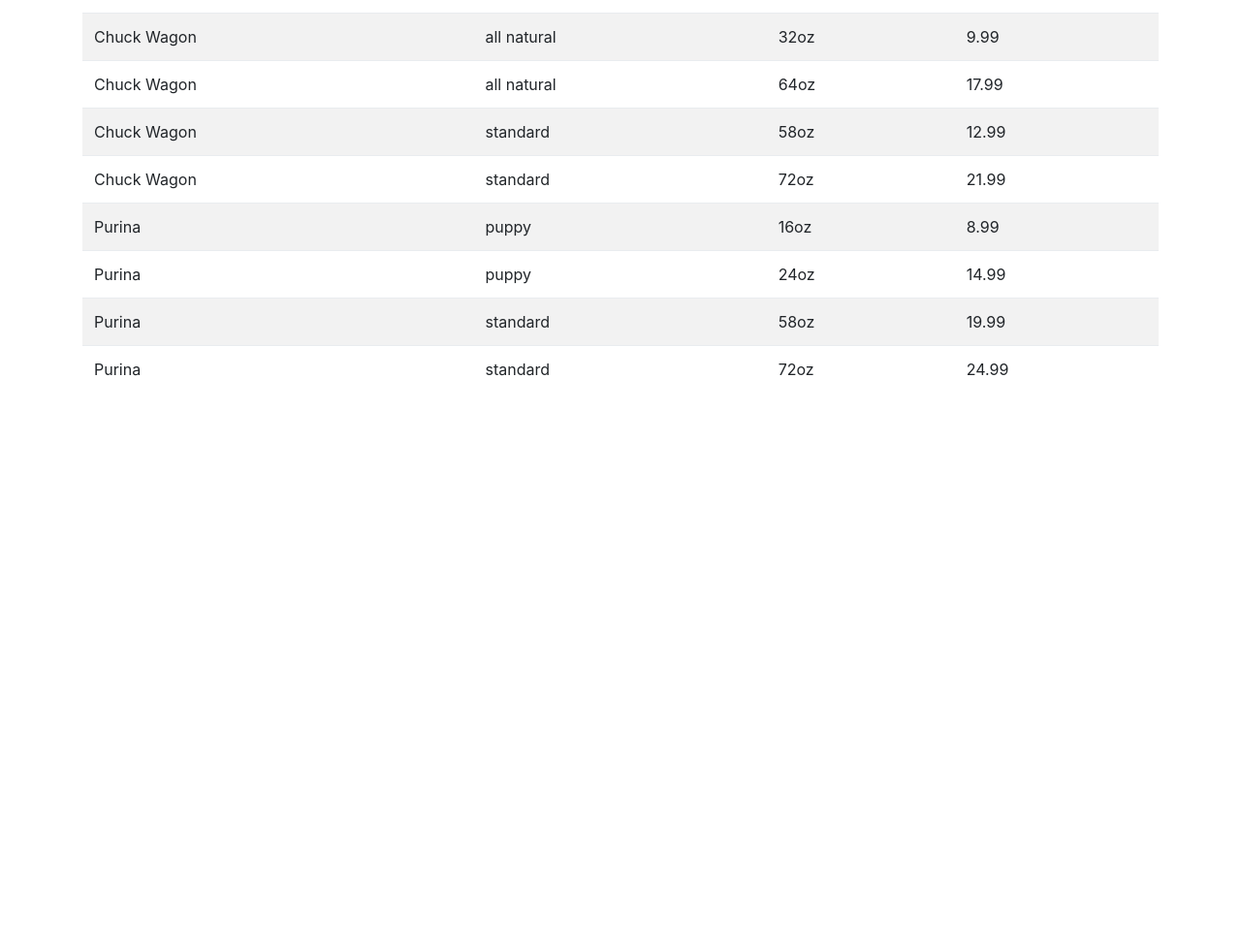
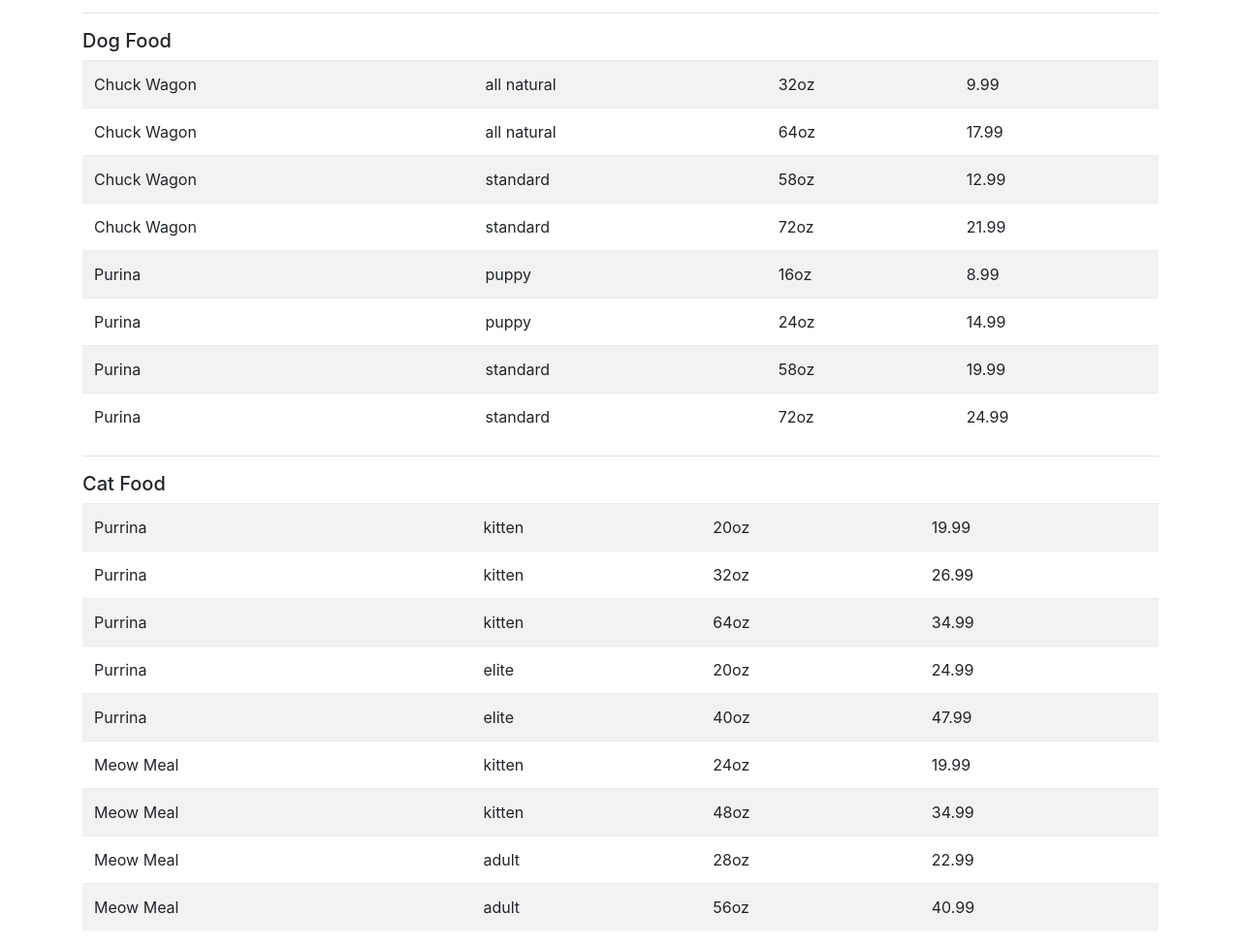
Before and after one commit to kenziebottoms/nss-front-02-spas, a plain HTML site: page exercises/pet_food/index.html in a window 1280 px wide. Shown: the part 53-1029 px from the top of the page at 97% size. Before the commit the page ends 800 px from the top, so only its background shows below. Drawn offline with nearby package versions, Linux system fonts and the light colour scheme.

Commit message:
dupe dog fnality for cats, added cats.json

```diff
--- /dev/null
+++ b/exercises/pet_food/cats.json
@@ -0,0 +1,70 @@
+{
+    "cat_brands": [
+        {
+            "name": "Purrina",
+            "types": [
+                {
+                    "name": "kitten",
+                    "volumes": [
+                        {
+                            "name": "20oz",
+                            "price": 19.99
+                        },
+                        {
+                            "name": "32oz",
+                            "price": 26.99
+                        },
+                        {
+                            "name": "64oz",
+                            "price": 34.99
+                        }
+                    ]
+                },
+                {
+                    "name": "elite",
+                    "volumes": [
+                        {
+                            "name": "20oz",
+                            "price": 24.99
+                        },
+                        {
+                            "name": "40oz",
+                            "price": 47.99
+                        }
+                    ]
+                }
+            ]
+        },
+        {
+            "name": "Meow Meal",
+            "types" : [
+                {
+                    "name": "kitten",
+                    "volumes": [
+                        {
+                            "name": "24oz",
+                            "price": 19.99
+                        },
+                        {
+                            "name": "48oz",
+                            "price": 34.99
+                        }
+                    ]
+                },
+                {
+                    "name": "adult",
+                    "volumes": [
+                        {
+                            "name": "28oz",
+                            "price": 22.99
+                        },
+                        {
+                            "name": "56oz",
+                            "price": 40.99
+                        }
+                    ]
+                }
+            ]
+        }
+    ]
+}
--- a/exercises/pet_food/food.json
+++ b/exercises/pet_food/dogs.json
@@ -4,7 +4,7 @@
             "name": "Chuck Wagon",
             "types": [
                 {
-                    "type": "all natural",
+                    "name": "all natural",
                     "volumes": [
                         {
                             "name": "32oz",
@@ -17,7 +17,7 @@
                     ]
                 },
                 {
-                    "type": "standard",
+                    "name": "standard",
                     "volumes": [
                         {
                             "name": "58oz",
@@ -35,7 +35,7 @@
             "name": "Purina",
             "types": [
                 {
-                    "type": "puppy",
+                    "name": "puppy",
                     "volumes": [
                         {
                             "name": "16oz",
@@ -48,7 +48,7 @@
                     ]
                 },
                 {
-                    "type": "standard",
+                    "name": "standard",
                     "volumes": [
                         {
                             "name": "58oz",
--- a/exercises/pet_food/index.html
+++ b/exercises/pet_food/index.html
@@ -12,8 +12,16 @@
 <body>
     <div class="container">
         <h3 class="my-3">Pet Food</h3>
+        <hr>
+        <h5>Dog Food</h5>
         <table id="pet-food" class="table table-striped">
-            <tbody id="tbody">
+            <tbody id="dog-tbody">
+            </tbody>
+        </table>
+        <hr>
+        <h5>Cat Food</h5>
+        <table id="pet-food" class="table table-striped">
+            <tbody id="cat-tbody">
             </tbody>
         </table>
     </div>
--- a/exercises/pet_food/pet_food.js
+++ b/exercises/pet_food/pet_food.js
@@ -1,20 +1,29 @@
-function getPetFood(url) {
+function getDogFood(url) {
     const loader = new XMLHttpRequest();
     loader.addEventListener("load", function() {
-        let petFood = JSON.parse(this.responseText);
-        display(petFood, "tbody");
+        let dogFood = JSON.parse(this.responseText);
+        displayDogFood(dogFood, "dog-tbody");
     });
     loader.open("GET", url, true);
     loader.send();
 }
 
-function display(petFood, divId) {
+function getCatFood(url) {
+    const loader = new XMLHttpRequest();
+    loader.addEventListener("load", function() {
+        let catFood = JSON.parse(this.responseText);
+        displayCatFood(catFood, "cat-tbody");
+    });
+    loader.open("GET", url, true);
+    loader.send();
+}
+
+function displayDogFood(dogFood, divId) {
     let div = document.getElementById(divId);
-    let dogBrands = petFood.dog_brands;
+    let dogBrands = dogFood.dog_brands;
     dogBrands.forEach(brand => {
         brandTypes = brand.types;
         brandTypes.forEach(type => {
-            typeVariation = type.type;
             typeVolumes = type.volumes;
             typeVolumes.forEach(volume => {
 //                console.log(brand.name, typeVariation, volume);
@@ -22,7 +31,7 @@ function display(petFood, divId) {
                 let brandTr = document.createElement("td");
                 brandTr.innerText = brand.name;
                 let typeVarTr = document.createElement("td");
-                typeVarTr.innerText = typeVariation;
+                typeVarTr.innerText = type.name;
                 let qtyTr = document.createElement("td");
                 qtyTr.innerText = volume.name;
                 let priceTr = document.createElement("td");
@@ -37,4 +46,33 @@ function display(petFood, divId) {
     });
 }
 
-getPetFood("food.json");
+function displayCatFood(catFood, divId) {
+    let div = document.getElementById(divId);
+    let dogBrands = catFood.cat_brands;
+    dogBrands.forEach(brand => {
+        brandTypes = brand.types;
+        brandTypes.forEach(type => {
+            typeVolumes = type.volumes;
+            typeVolumes.forEach(volume => {
+//                console.log(brand.name, typeVariation, volume);
+                let tr = document.createElement("tr");
+                let brandTr = document.createElement("td");
+                brandTr.innerText = brand.name;
+                let typeVarTr = document.createElement("td");
+                typeVarTr.innerText = type.name;
+                let qtyTr = document.createElement("td");
+                qtyTr.innerText = volume.name;
+                let priceTr = document.createElement("td");
+                priceTr.innerText = volume.price;
+                tr.appendChild(brandTr);
+                tr.appendChild(typeVarTr);
+                tr.appendChild(qtyTr);
+                tr.appendChild(priceTr);
+                div.appendChild(tr);
+            });
+        });
+    });
+}
+
+getDogFood("dogs.json");
+getCatFood("cats.json");
```
